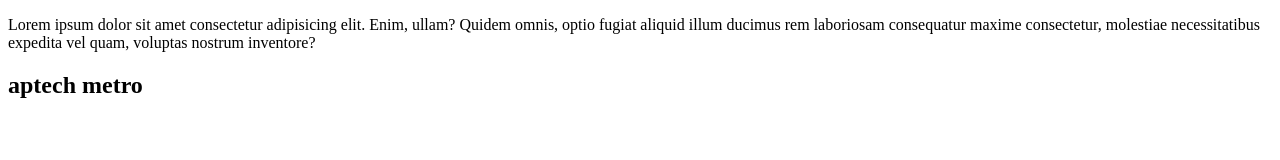
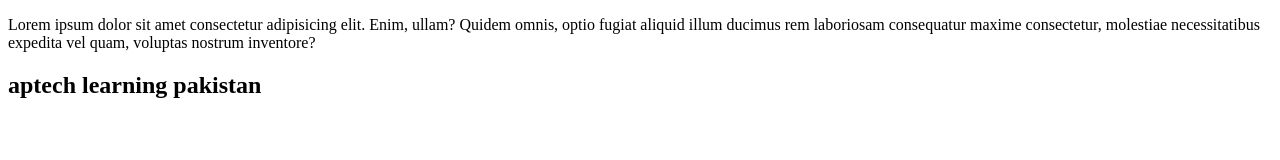
Before and after one commit to kiranshakeel2405/eproject, a plain HTML site: page about.html in a window 1280 px wide. Drawn offline with Linux system fonts and the light colour scheme.

Commit message:
heyyyyyyyyyyyy

```diff
--- a/about.html
+++ b/about.html
@@ -8,6 +8,6 @@
 </head>
 <body>
     <p>Lorem ipsum dolor sit amet consectetur adipisicing elit. Enim, ullam? Quidem omnis, optio fugiat aliquid illum ducimus rem laboriosam consequatur maxime consectetur, molestiae necessitatibus expedita vel quam, voluptas nostrum inventore?</p>
-    <h2>aptech metro</h2>
+    <h2>aptech learning pakistan</h2>
 </body>
 </html>
```
